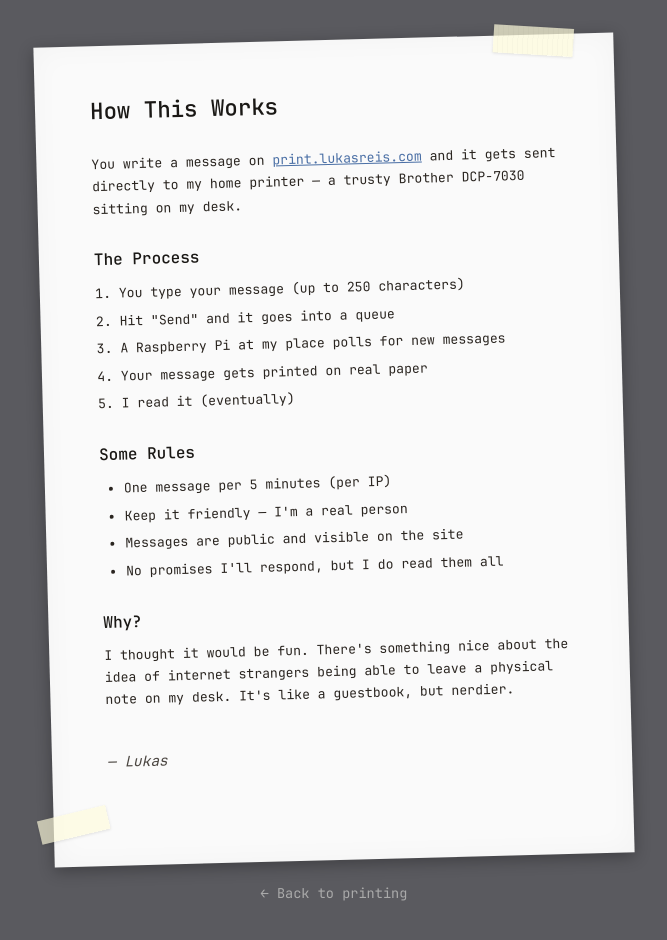
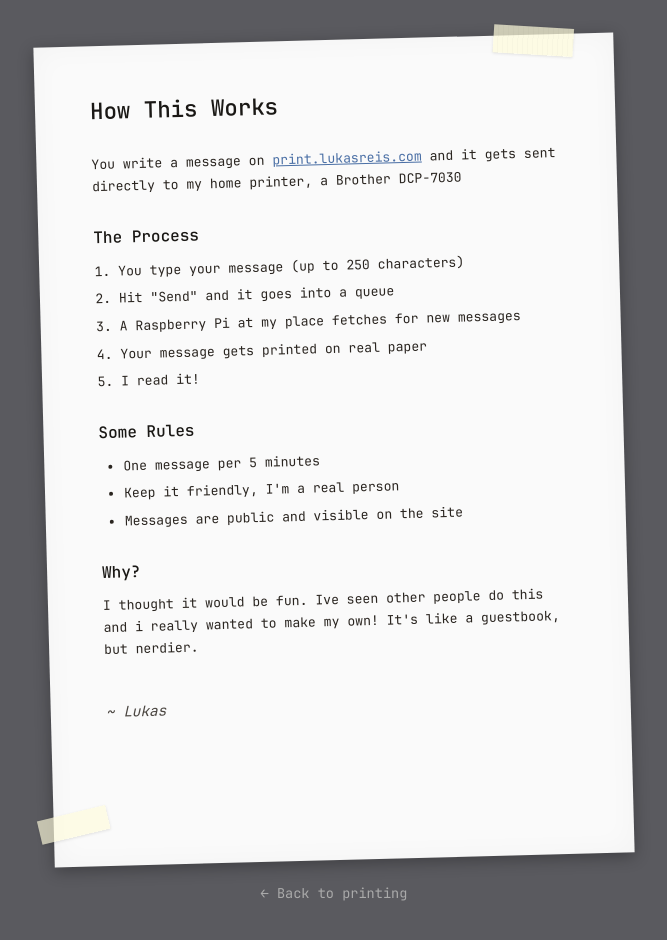
Before and after one commit to maker-lukas/print.lukasreis.com, an Astro site: page /about in a window 1280 px wide. Shown: the whole page, without its empty margins (306-973 px from the left). Built offline with nearby package versions, Linux system fonts and the light colour scheme; Astro itself is replaced by a stand-in of ours.

Commit message:
fix 1 error and update about

```diff
--- a/src/pages/about.astro
+++ b/src/pages/about.astro
@@ -12,36 +12,33 @@ import Layout from "../layouts/Layout.astro";
 
         <p class="section">
           You write a message on <a href="/">print.lukasreis.com</a> and it gets
-          sent directly to my home printer — a trusty Brother DCP-7030 sitting
-          on my desk.
+          sent directly to my home printer, a Brother DCP-7030
         </p>
 
         <h2>The Process</h2>
         <ol>
           <li>You type your message (up to 250 characters)</li>
           <li>Hit "Send" and it goes into a queue</li>
-          <li>A Raspberry Pi at my place polls for new messages</li>
+          <li>A Raspberry Pi at my place fetches for new messages</li>
           <li>Your message gets printed on real paper</li>
-          <li>I read it (eventually)</li>
+          <li>I read it!</li>
         </ol>
 
         <h2>Some Rules</h2>
         <ul>
-          <li>One message per 5 minutes (per IP)</li>
-          <li>Keep it friendly — I'm a real person</li>
+          <li>One message per 5 minutes</li>
+          <li>Keep it friendly, I'm a real person</li>
           <li>Messages are public and visible on the site</li>
-          <li>No promises I'll respond, but I do read them all</li>
         </ul>
 
         <h2>Why?</h2>
         <p class="section">
-          I thought it would be fun. There's something nice about the idea of
-          internet strangers being able to leave a physical note on my desk.
+          I thought it would be fun. Ive seen other people do this and i really wanted to make my own!
           It's like a guestbook, but nerdier.
         </p>
 
         <div class="signature">
-          — Lukas
+          ~ Lukas
         </div>
       </div>
     </div>
--- a/src/pages/index.astro
+++ b/src/pages/index.astro
@@ -601,7 +601,7 @@ import Layout from "../layouts/Layout.astro";
   });
 
   const paper = document.querySelector('.paper') as HTMLElement;
-  const paperSizeSelect = document.getElementById('paper-size-select') as HTMLSelectElement;
+  const paperSizeSelect = document.getElementById('paper-size-select') as unknown as HTMLSelectElement;
 
   paperSizeSelect.addEventListener('change', () => {
     paper.classList.toggle('letter', paperSizeSelect.value === 'letter');
```
Also changed, not shown: 3 other files.
